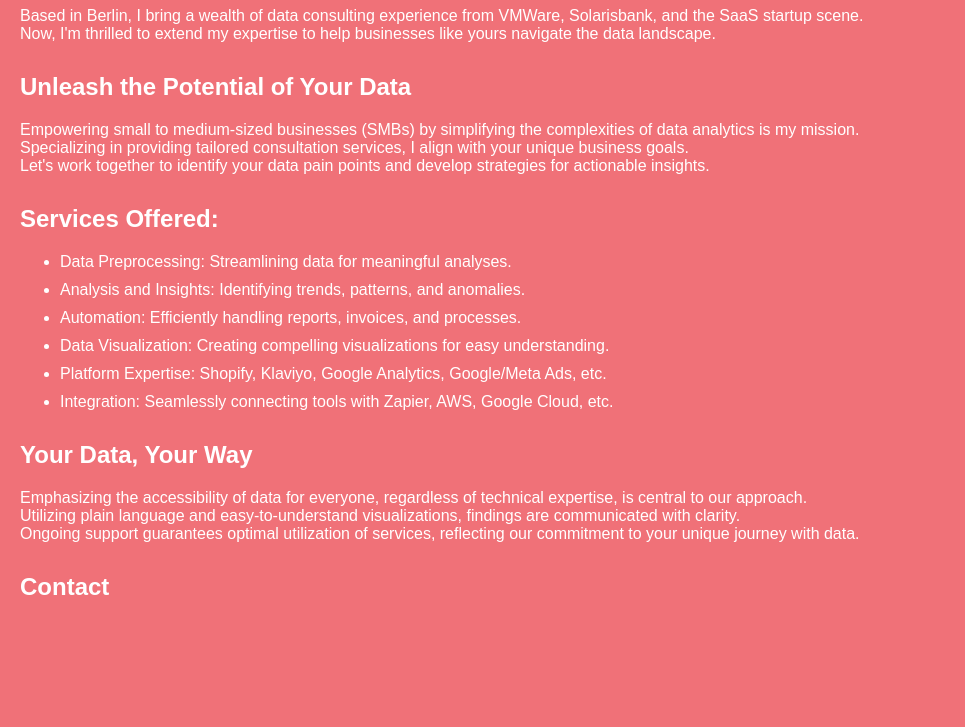
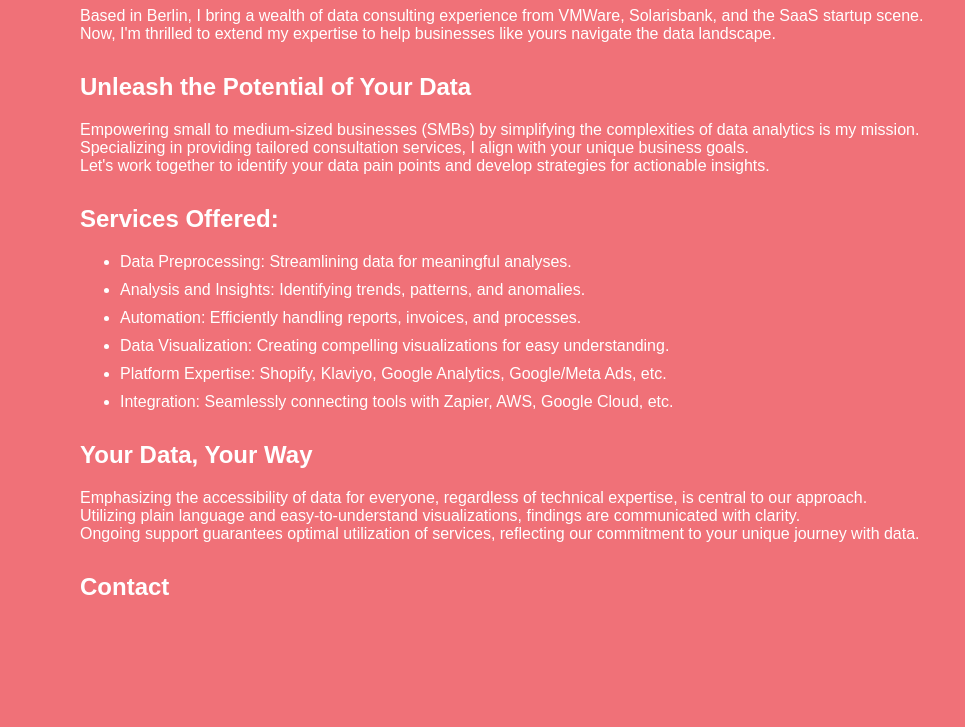
Before and after one commit to data-mafia/dadadata.github.io, a plain HTML site: page about.html in a window 1280 px wide. Shown: the part 73-800 px from the top of the page, without its empty margins (0-965 px from the left). Drawn offline with Linux system fonts and the light colour scheme.

Commit message:
Update about.html

```diff
--- a/about.html
+++ b/about.html
@@ -10,6 +10,7 @@
     body {
       font-family: 'Helvetica Light', sans-serif;
       margin: 20px;
+      margin-left: 80px; /* Adjust margin to move all text to the right */
       background-color: #f07178;
       color: #fff;
     }
```
